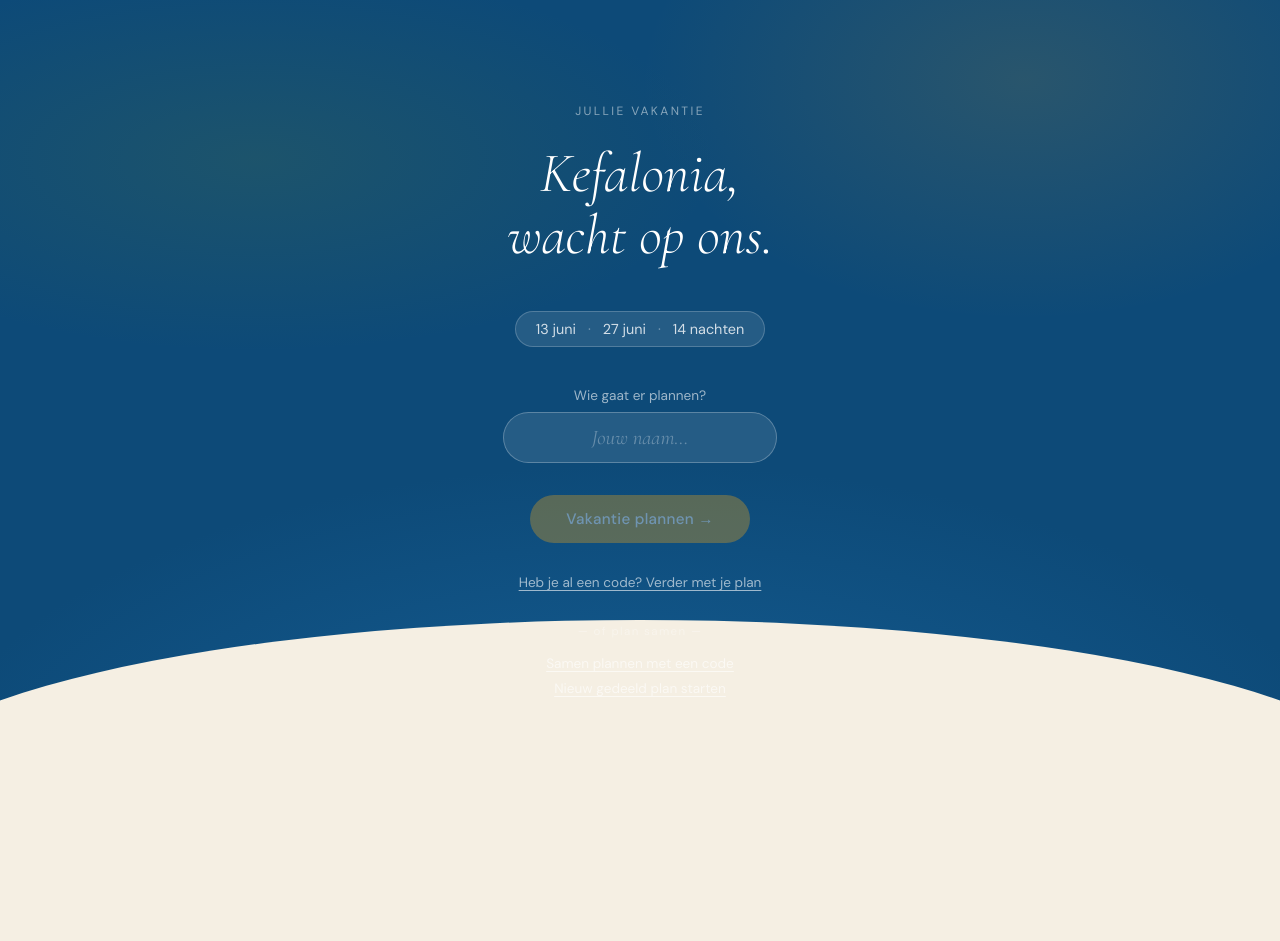
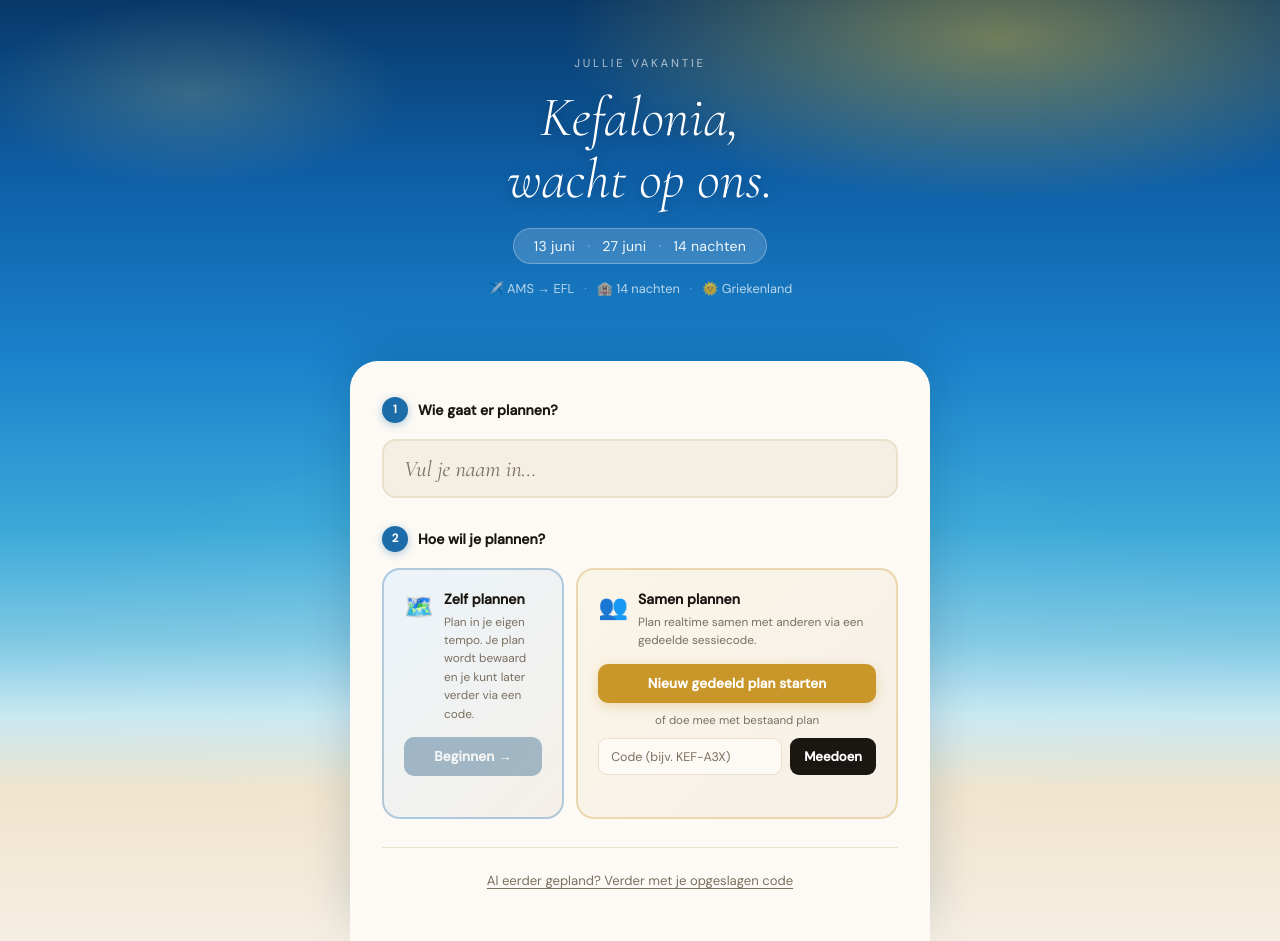
Before and after one commit to rbnbrls/kefalonia, a website: page index.html in a window 1280 px wide. Before the commit the page ends 800 px from the top, so only its background shows below. Drawn offline with nearby package versions, Linux system fonts and the light colour scheme.

Commit message:
feat: enhance welcome screen with interactive planning modes and improved UI elements

```diff
--- a/index.html
+++ b/index.html
@@ -20,56 +20,107 @@
 ══════════════════════════════════════════════ -->
 <div id="screen-welcome" class="screen active">
   <div class="welcome-bg"></div>
-  <div class="wave-decoration"></div>
-  <div class="content fade-up">
+
+  <!-- ① Reisinfo hero -->
+  <div class="welcome-hero fade-up">
     <div class="welcome-label">Jullie vakantie</div>
     <h1>Kefalonia,<br>wacht op ons.</h1>
-    <br>
     <div class="welcome-dates">
       13 juni <span>·</span> 27 juni <span>·</span> 14 nachten
     </div>
-    <br>
+    <div class="welcome-trip-meta">
+      <span>✈️ AMS → EFL</span>
+      <span class="trip-meta-dot">·</span>
+      <span>🏨 14 nachten</span>
+      <span class="trip-meta-dot">·</span>
+      <span>🌞 Griekenland</span>
+    </div>
+  </div>
 
+  <!-- ② + ③ Interactieve kaart -->
+  <div class="welcome-card fade-up">
+
+    <!-- Welkom-terug banner (verborgen tenzij opgeslagen plan) -->
     <div class="welcome-banner" id="welcome-banner">
+      <div class="banner-icon">👋</div>
       <p>Welkom terug! Je hebt al een plan klaarstaan.</p>
       <div class="banner-actions">
         <button class="btn-primary" onclick="resumeSaved()">Verder met mijn plan →</button>
-        <button class="btn-ghost" onclick="startFresh()">Opnieuw beginnen</button>
+        <button class="btn-outline" onclick="startFresh()">Opnieuw beginnen</button>
       </div>
     </div>
 
-    <div class="name-input-wrap">
-      <label>Wie gaat er plannen?</label>
-      <input type="text" id="planner-name" placeholder="Jouw naam…" maxlength="24" autocomplete="off">
+    <!-- Stap 1: Naam -->
+    <div class="welcome-section">
+      <div class="welcome-section-header">
+        <span class="welcome-step-badge">1</span>
+        <span class="welcome-section-title">Wie gaat er plannen?</span>
+      </div>
+      <div class="name-input-wrap">
+        <input type="text" id="planner-name" placeholder="Vul je naam in…" maxlength="24" autocomplete="off">
+      </div>
     </div>
-    <button class="btn-primary" id="btn-start" onclick="startPlanning()" disabled>
-      Vakantie plannen →
-    </button>
 
+    <!-- Stap 2: Keuze planmodus -->
+    <div class="welcome-section">
+      <div class="welcome-section-header">
+        <span class="welcome-step-badge">2</span>
+        <span class="welcome-section-title">Hoe wil je plannen?</span>
+      </div>
+      <div class="planning-modes">
+
+        <!-- Zelf plannen -->
+        <div class="mode-card mode-solo">
+          <div class="mode-card-top">
+            <span class="mode-card-icon">🗺️</span>
+            <div>
+              <div class="mode-card-title">Zelf plannen</div>
+              <div class="mode-card-desc">Plan in je eigen tempo. Je plan wordt bewaard en je kunt later verder via een code.</div>
+            </div>
+          </div>
+          <button class="btn-mode btn-mode-solo" id="btn-start" onclick="startPlanning()" disabled>
+            Beginnen →
+          </button>
+        </div>
+
+        <!-- Samen plannen -->
+        <div class="mode-card mode-collab">
+          <div class="mode-card-top">
+            <span class="mode-card-icon">👥</span>
+            <div>
+              <div class="mode-card-title">Samen plannen</div>
+              <div class="mode-card-desc">Plan realtime samen met anderen via een gedeelde sessiecode.</div>
+            </div>
+          </div>
+          <div class="collab-actions">
+            <button class="btn-mode btn-mode-collab" onclick="createSyncSession()">
+              Nieuw gedeeld plan starten
+            </button>
+            <div class="collab-divider">of doe mee met bestaand plan</div>
+            <div class="collab-join-row">
+              <input type="text" id="sync-code-input" placeholder="Code (bijv. KEF-A3X)"
+                     autocomplete="off" spellcheck="false" maxlength="7">
+              <button class="btn-mode-join" onclick="joinSyncSession()">Meedoen</button>
+            </div>
+            <span class="resume-error" id="sync-join-error"></span>
+          </div>
+        </div>
+
+      </div>
+    </div>
+
+    <!-- Terugkeer-code -->
     <div class="welcome-resume">
-      <button class="resume-toggle" id="resume-toggle" onclick="toggleResumeForm()">Heb je al een code? Verder met je plan</button>
+      <button class="resume-toggle" id="resume-toggle" onclick="toggleResumeForm()">
+        Al eerder gepland? Verder met je opgeslagen code
+      </button>
       <div class="resume-form" id="resume-form">
         <input type="text" id="code-input" placeholder="Plak je code (KEF1-…)" autocomplete="off" spellcheck="false">
-        <button class="btn-ghost" onclick="resumeFromCode()">Verder met code</button>
+        <button class="btn-resume-submit" onclick="resumeFromCode()">Verder met code</button>
         <span class="resume-error" id="resume-error"></span>
       </div>
     </div>
 
-    <div class="welcome-sync">
-      <div class="sync-divider">— of plan samen —</div>
-      <div class="sync-panel">
-        <button class="resume-toggle" onclick="toggleSyncJoinForm()">Samen plannen met een code</button>
-        <div class="sync-form" id="sync-join-form">
-          <input type="text" id="sync-code-input" placeholder="Bijv. KEF-A3X"
-                 autocomplete="off" spellcheck="false" maxlength="7">
-          <button class="btn-ghost" onclick="joinSyncSession()">Meedoen →</button>
-          <span class="resume-error" id="sync-join-error"></span>
-        </div>
-      </div>
-      <div class="sync-panel">
-        <button class="resume-toggle" onclick="createSyncSession()">Nieuw gedeeld plan starten</button>
-      </div>
-    </div>
   </div>
 </div>
 
--- a/styles.css
+++ b/styles.css
@@ -38,92 +38,277 @@ h3 { font-family: 'DM Sans', sans-serif; font-weight: 500; font-size: 1rem; }
 .screen { display: none; min-height: 100vh; }
 .screen.active { display: flex; }
 
-/* ── WELCOME SCREEN ─────────────────────────────────────── */
+/* ── WELCOME SCREEN — Grieks eiland thema ──────────────── */
 #screen-welcome {
   flex-direction: column;
   align-items: center;
-  justify-content: center;
+  justify-content: flex-start;
+  padding: 0;
+  position: relative;
+  min-height: 100vh;
+  overflow-x: hidden;
+  overflow-y: auto;
+  background: linear-gradient(
+    180deg,
+    #083868 0%,
+    #0e5da4 18%,
+    #1a82cb 38%,
+    #3aa8d8 56%,
+    #7ec8e3 68%,
+    #c8e8f2 76%,
+    #f0e4cc 84%,
+    var(--sand) 100%
+  );
+}
+
+/* Zonnegloed + sfeerlagen */
+.welcome-bg {
+  position: absolute; inset: 0; pointer-events: none;
+  background:
+    radial-gradient(ellipse 55% 28% at 78% 4%, rgba(255,210,55,0.42) 0%, transparent 62%),
+    radial-gradient(ellipse 30% 18% at 15% 10%, rgba(255,235,130,0.18) 0%, transparent 55%),
+    radial-gradient(ellipse 70% 40% at 50% 72%, rgba(255,255,255,0.08) 0%, transparent 70%);
+}
+
+/* Hero boven — reisinfo */
+.welcome-hero {
+  position: relative; z-index: 2;
   text-align: center;
-  padding: 2rem;
-  position: relative;
-  background: var(--sea-deep);
-  overflow: hidden;
-}
-
-.welcome-bg {
-  position: absolute; inset: 0;
-  background:
-    radial-gradient(ellipse 80% 60% at 50% 100%, rgba(27,108,168,0.6) 0%, transparent 70%),
-    radial-gradient(ellipse 60% 40% at 20% 20%, rgba(90,122,58,0.2) 0%, transparent 60%),
-    radial-gradient(ellipse 50% 50% at 80% 10%, rgba(201,150,42,0.15) 0%, transparent 60%);
-  pointer-events: none;
-}
-
-.wave-decoration {
-  position: absolute;
-  bottom: 0; left: 0; right: 0;
-  height: 180px;
-  background: var(--sand);
-  clip-path: ellipse(60% 100% at 50% 100%);
-  pointer-events: none;
+  padding: 3.5rem 2rem 2rem;
+  width: 100%;
+  max-width: 580px;
 }
 
 #screen-welcome .content {
   position: relative; z-index: 2;
-  max-width: 600px;
+  max-width: 580px;
+  width: 100%;
 }
 
 .welcome-label {
-  font-size: 0.75rem;
-  letter-spacing: 0.2em;
+  font-size: 0.72rem;
+  letter-spacing: 0.24em;
   text-transform: uppercase;
-  color: rgba(255,255,255,0.5);
-  margin-bottom: 1.5rem;
-}
-
-#screen-welcome h1 { color: white; margin-bottom: 1.5rem; }
+  color: rgba(255,255,255,0.65);
+  margin-bottom: 1rem;
+}
+
+#screen-welcome h1 { color: white; margin-bottom: 1.1rem; text-shadow: 0 2px 12px rgba(0,0,0,0.25); }
 
 .welcome-dates {
   display: inline-flex;
   align-items: center;
   gap: 12px;
-  background: rgba(255,255,255,0.1);
-  border: 1px solid rgba(255,255,255,0.2);
+  background: rgba(255,255,255,0.16);
+  border: 1px solid rgba(255,255,255,0.28);
   border-radius: 100px;
   padding: 8px 20px;
-  color: rgba(255,255,255,0.8);
-  font-size: 0.9rem;
-  margin-bottom: 2.5rem;
-}
-
+  color: rgba(255,255,255,0.95);
+  font-size: 0.88rem;
+  letter-spacing: 0.02em;
+  margin-bottom: 1rem;
+}
 .welcome-dates span { color: rgba(255,255,255,0.4); }
 
-.name-input-wrap {
-  margin-bottom: 2rem;
-}
-.name-input-wrap label {
-  display: block;
-  color: rgba(255,255,255,0.6);
+.welcome-trip-meta {
+  display: flex;
+  align-items: center;
+  justify-content: center;
+  gap: 10px;
+  color: rgba(255,255,255,0.7);
+  font-size: 0.8rem;
+  margin-bottom: 0.5rem;
+}
+.trip-meta-dot { color: rgba(255,255,255,0.35); }
+
+/* Interactieve kaart — onderste gedeelte */
+.welcome-card {
+  position: relative; z-index: 2;
+  background: var(--white);
+  border-radius: 28px 28px 0 0;
+  padding: 2.25rem 2rem 3rem;
+  width: 100%;
+  max-width: 580px;
+  box-shadow: 0 -16px 48px rgba(8,40,80,0.18);
+  flex: 1;
+  margin-top: 1.5rem;
+}
+
+/* Welkom-terug banner (nu in lichte kaart) */
+.welcome-banner {
+  display: none;
+  flex-direction: column;
+  align-items: center;
+  gap: 10px;
+  background: var(--sea-light);
+  border: 1.5px solid rgba(27,108,168,0.28);
+  border-radius: 16px;
+  padding: 16px 20px;
+  margin-bottom: 1.75rem;
+  text-align: center;
+}
+.welcome-banner.open { display: flex; }
+.banner-icon { font-size: 1.5rem; }
+.welcome-banner p { color: var(--sea-deep); font-size: 0.92rem; margin: 0; font-weight: 500; }
+.banner-actions { display: flex; gap: 10px; flex-wrap: wrap; justify-content: center; }
+
+/* Secties binnen de kaart */
+.welcome-section { margin-bottom: 1.75rem; }
+
+.welcome-section-header {
+  display: flex;
+  align-items: center;
+  gap: 10px;
+  margin-bottom: 1rem;
+}
+.welcome-step-badge {
+  width: 26px; height: 26px;
+  background: var(--sea);
+  color: white;
+  border-radius: 50%;
+  font-size: 0.72rem;
+  font-weight: 700;
+  display: flex; align-items: center; justify-content: center;
+  flex-shrink: 0;
+  box-shadow: 0 2px 8px rgba(27,108,168,0.35);
+}
+.welcome-section-title {
+  font-size: 0.88rem;
+  font-weight: 600;
+  color: var(--ink);
+}
+
+/* Naam-invoerveld (nu op lichte achtergrond) */
+.name-input-wrap { margin-bottom: 0; }
+.name-input-wrap label { display: none; }
+.name-input-wrap input {
+  background: var(--sand);
+  border: 2px solid var(--sand-dark);
+  border-radius: 14px;
+  padding: 14px 20px;
+  color: var(--ink);
+  font-family: 'Cormorant Garamond', serif;
+  font-size: 1.4rem;
+  font-style: italic;
+  width: 100%;
+  outline: none;
+  transition: border-color 0.2s, background 0.2s, box-shadow 0.2s;
+}
+.name-input-wrap input::placeholder { color: var(--muted); }
+.name-input-wrap input:focus {
+  border-color: var(--sea);
+  background: var(--white);
+  box-shadow: 0 0 0 3px rgba(27,108,168,0.12);
+}
+
+/* Planmodus kiezer */
+.planning-modes {
+  display: grid;
+  grid-template-columns: 1fr 1fr;
+  gap: 12px;
+}
+
+.mode-card {
+  border-radius: 18px;
+  padding: 1.25rem;
+  border: 2px solid var(--sand-dark);
+  background: var(--sand);
+  display: flex;
+  flex-direction: column;
+  gap: 0.9rem;
+  transition: border-color 0.2s, box-shadow 0.2s;
+}
+.mode-solo {
+  border-color: rgba(27,108,168,0.3);
+  background: linear-gradient(135deg, #EBF4FB 0%, #F5F0E8 100%);
+}
+.mode-collab {
+  border-color: rgba(201,150,42,0.3);
+  background: linear-gradient(135deg, #FBF5E8 0%, #F5F0E8 100%);
+}
+.mode-card:hover { box-shadow: 0 4px 20px rgba(0,0,0,0.1); }
+.mode-solo:hover { border-color: var(--sea); }
+.mode-collab:hover { border-color: var(--gold); }
+
+.mode-card-top { display: flex; align-items: flex-start; gap: 10px; }
+.mode-card-icon { font-size: 1.5rem; flex-shrink: 0; margin-top: 1px; }
+.mode-card-title { font-size: 0.88rem; font-weight: 700; color: var(--ink); margin-bottom: 5px; }
+.mode-card-desc { font-size: 0.74rem; color: var(--muted); line-height: 1.55; }
+
+/* Knoppen in de modus-kaarten */
+.btn-mode {
+  width: 100%;
+  border: none;
+  border-radius: 10px;
+  padding: 11px 16px;
+  font-family: 'DM Sans', sans-serif;
   font-size: 0.85rem;
-  margin-bottom: 8px;
-}
-.name-input-wrap input {
-  background: rgba(255,255,255,0.1);
-  border: 1px solid rgba(255,255,255,0.25);
-  border-radius: 100px;
-  padding: 12px 24px;
-  color: white;
-  font-family: 'Cormorant Garamond', serif;
-  font-size: 1.3rem;
-  font-style: italic;
+  font-weight: 600;
+  cursor: pointer;
+  transition: all 0.15s;
   text-align: center;
-  width: 100%;
-  max-width: 280px;
+  letter-spacing: 0.01em;
+}
+.btn-mode-solo {
+  background: var(--sea-deep);
+  color: white;
+  box-shadow: 0 3px 12px rgba(13,74,120,0.3);
+}
+.btn-mode-solo:hover:not(:disabled) { background: var(--sea); box-shadow: 0 4px 16px rgba(27,108,168,0.4); }
+.btn-mode-solo:disabled { opacity: 0.35; cursor: not-allowed; box-shadow: none; }
+
+.btn-mode-collab {
+  background: var(--gold);
+  color: white;
+  box-shadow: 0 3px 12px rgba(201,150,42,0.3);
+}
+.btn-mode-collab:hover { background: #b5841f; box-shadow: 0 4px 16px rgba(201,150,42,0.4); }
+
+.collab-actions { display: flex; flex-direction: column; gap: 8px; }
+
+.collab-divider {
+  font-size: 0.72rem;
+  color: var(--muted);
+  text-align: center;
+  padding: 2px 0;
+}
+
+.collab-join-row { display: flex; gap: 8px; }
+.collab-join-row input {
+  flex: 1; min-width: 0;
+  background: var(--white);
+  border: 1.5px solid var(--sand-dark);
+  border-radius: 9px;
+  padding: 9px 12px;
+  font-family: 'DM Sans', sans-serif;
+  font-size: 0.85rem;
+  font-weight: 600;
+  letter-spacing: 0.1em;
+  text-transform: uppercase;
+  color: var(--ink);
   outline: none;
-  transition: border-color 0.2s, background 0.2s;
-}
-.name-input-wrap input::placeholder { color: rgba(255,255,255,0.3); }
-.name-input-wrap input:focus { border-color: rgba(255,255,255,0.6); background: rgba(255,255,255,0.15); }
+  transition: border-color 0.15s, box-shadow 0.15s;
+}
+.collab-join-row input::placeholder {
+  color: var(--muted); font-weight: 400;
+  letter-spacing: 0; text-transform: none; font-size: 0.78rem;
+}
+.collab-join-row input:focus { border-color: var(--gold); box-shadow: 0 0 0 3px rgba(201,150,42,0.12); }
+
+.btn-mode-join {
+  background: var(--ink);
+  color: white;
+  border: none;
+  border-radius: 9px;
+  padding: 9px 14px;
+  font-family: 'DM Sans', sans-serif;
+  font-size: 0.82rem;
+  font-weight: 600;
+  cursor: pointer;
+  white-space: nowrap;
+  transition: background 0.15s;
+}
+.btn-mode-join:hover { background: var(--sea-deep); }
 
 .btn-primary {
   background: var(--gold);
@@ -142,22 +327,30 @@ h3 { font-family: 'DM Sans', sans-serif; font-weight: 500; font-size: 1rem; }
 .btn-primary:active { transform: translateY(0); }
 .btn-primary:disabled { opacity: 0.4; cursor: not-allowed; transform: none; }
 
-/* ── WELCOME: terugkeer-code & welkom-terug banner ─────── */
+/* ── WELCOME: terugkeer-code onderaan de kaart ─────────── */
 .welcome-resume {
-  margin-top: 1.75rem;
-}
+  margin-top: 0;
+  padding-top: 1.25rem;
+  border-top: 1px solid var(--sand-dark);
+  display: flex;
+  flex-direction: column;
+  align-items: center;
+  gap: 0;
+}
+
 .resume-toggle {
   background: none;
   border: none;
-  color: rgba(255,255,255,0.6);
-  font-family: 'DM Sans', sans-serif;
-  font-size: 0.85rem;
+  color: var(--muted);
+  font-family: 'DM Sans', sans-serif;
+  font-size: 0.82rem;
   cursor: pointer;
   text-decoration: underline;
   text-underline-offset: 3px;
   transition: color 0.2s;
-}
-.resume-toggle:hover { color: white; }
+  padding: 4px 0;
+}
+.resume-toggle:hover { color: var(--ink); }
 
 .resume-form {
   display: none;
@@ -165,55 +358,47 @@ h3 { font-family: 'DM Sans', sans-serif; font-weight: 500; font-size: 1rem; }
   align-items: center;
   gap: 10px;
   margin-top: 1rem;
+  width: 100%;
 }
 .resume-form.open { display: flex; }
 .resume-form input {
-  background: rgba(255,255,255,0.1);
-  border: 1px solid rgba(255,255,255,0.25);
-  border-radius: 100px;
-  padding: 11px 22px;
-  color: white;
+  background: var(--sand);
+  border: 1.5px solid var(--sand-dark);
+  border-radius: 10px;
+  padding: 11px 18px;
+  color: var(--ink);
   font-family: 'DM Sans', sans-serif;
   font-size: 0.85rem;
   text-align: center;
   width: 100%;
-  max-width: 340px;
+  max-width: 360px;
   outline: none;
-  transition: border-color 0.2s, background 0.2s;
-}
-.resume-form input::placeholder { color: rgba(255,255,255,0.3); }
-.resume-form input:focus { border-color: rgba(255,255,255,0.6); background: rgba(255,255,255,0.15); }
+  transition: border-color 0.2s, box-shadow 0.2s;
+}
+.resume-form input::placeholder { color: var(--muted); }
+.resume-form input:focus { border-color: var(--sea); box-shadow: 0 0 0 3px rgba(27,108,168,0.1); }
+
 .resume-error {
   min-height: 1.1em;
-  font-size: 0.8rem;
-  color: #F0A89A;
-}
-
-.welcome-banner {
-  display: none;
-  align-items: center;
-  flex-direction: column;
-  gap: 12px;
-  background: rgba(255,255,255,0.12);
-  border: 1px solid rgba(255,255,255,0.25);
-  border-radius: 16px;
-  padding: 18px 22px;
-  margin-bottom: 2rem;
-  max-width: 420px;
-}
-.welcome-banner.open { display: flex; }
-.welcome-banner p {
-  color: white;
-  font-size: 0.95rem;
-  margin: 0;
+  font-size: 0.78rem;
+  color: var(--terracotta);
   text-align: center;
 }
-.welcome-banner .banner-actions {
-  display: flex;
-  gap: 10px;
-  flex-wrap: wrap;
-  justify-content: center;
-}
+
+.btn-resume-submit {
+  background: var(--sea-deep);
+  color: white;
+  border: none;
+  border-radius: 100px;
+  padding: 10px 24px;
+  font-family: 'DM Sans', sans-serif;
+  font-size: 0.85rem;
+  font-weight: 500;
+  cursor: pointer;
+  transition: background 0.15s;
+}
+.btn-resume-submit:hover { background: var(--sea); }
+
 .btn-ghost {
   background: rgba(255,255,255,0.1);
   color: white;
@@ -807,6 +992,14 @@ h3 { font-family: 'DM Sans', sans-serif; font-weight: 500; font-size: 1rem; }
   .planner-main { padding: 1.5rem; }
   .overview-body { padding: 1rem 1.5rem 3rem; }
   .overview-header { padding: 2rem 1.5rem 2rem; }
+
+  /* Welcome screen mobiel */
+  .welcome-hero { padding: 2.5rem 1.25rem 1.5rem; }
+  #screen-welcome h1 { font-size: 2.4rem; }
+  .welcome-trip-meta { flex-wrap: wrap; gap: 6px; font-size: 0.75rem; }
+  .welcome-card { padding: 1.75rem 1.25rem 2.5rem; border-radius: 22px 22px 0 0; }
+  .planning-modes { grid-template-columns: 1fr; }
+  .mode-card { padding: 1rem; }
 }
 
 /* Scrollbar */
@@ -1710,54 +1903,11 @@ h3 { font-family: 'DM Sans', sans-serif; font-weight: 500; font-size: 1rem; }
   .catalog-filters { gap: 8px; }
 }
 
-/* ── SYNC: welkomstscherm ──────────────────────────────── */
-.welcome-sync {
-  margin-top: 2rem;
-  display: flex;
-  flex-direction: column;
-  align-items: center;
-  gap: 0.5rem;
-}
-.sync-divider {
-  font-size: 0.72rem;
-  color: rgba(255,255,255,0.35);
-  letter-spacing: 0.12em;
-  margin-bottom: 0.5rem;
-}
-.sync-panel {
-  display: flex;
-  flex-direction: column;
-  align-items: center;
-  width: 100%;
-}
-.sync-form {
-  display: none;
-  flex-direction: column;
-  align-items: center;
-  gap: 10px;
-  margin-top: 0.75rem;
-  width: 100%;
-}
-.sync-form.open { display: flex; }
-.sync-form input {
-  background: rgba(255,255,255,0.1);
-  border: 1px solid rgba(255,255,255,0.25);
-  border-radius: 100px;
-  padding: 11px 22px;
-  color: white;
-  font-family: 'DM Sans', sans-serif;
-  font-size: 1rem;
-  font-weight: 600;
-  letter-spacing: 0.12em;
-  text-align: center;
-  text-transform: uppercase;
-  width: 100%;
-  max-width: 280px;
-  outline: none;
-  transition: border-color 0.2s, background 0.2s;
-}
-.sync-form input::placeholder { color: rgba(255,255,255,0.3); font-weight: 400; letter-spacing: 0; text-transform: none; font-size: 0.85rem; }
-.sync-form input:focus { border-color: rgba(255,255,255,0.6); background: rgba(255,255,255,0.15); }
+/* ── SYNC: welkomstscherm (niet meer gebruikt — vervangen door mode-cards) */
+.welcome-sync { display: none; }
+.sync-divider { display: none; }
+.sync-panel { display: none; }
+.sync-form { display: none; }
 
 /* ── SYNC: sidebar badge ──────────────────────────────── */
 .sync-badge {
```
